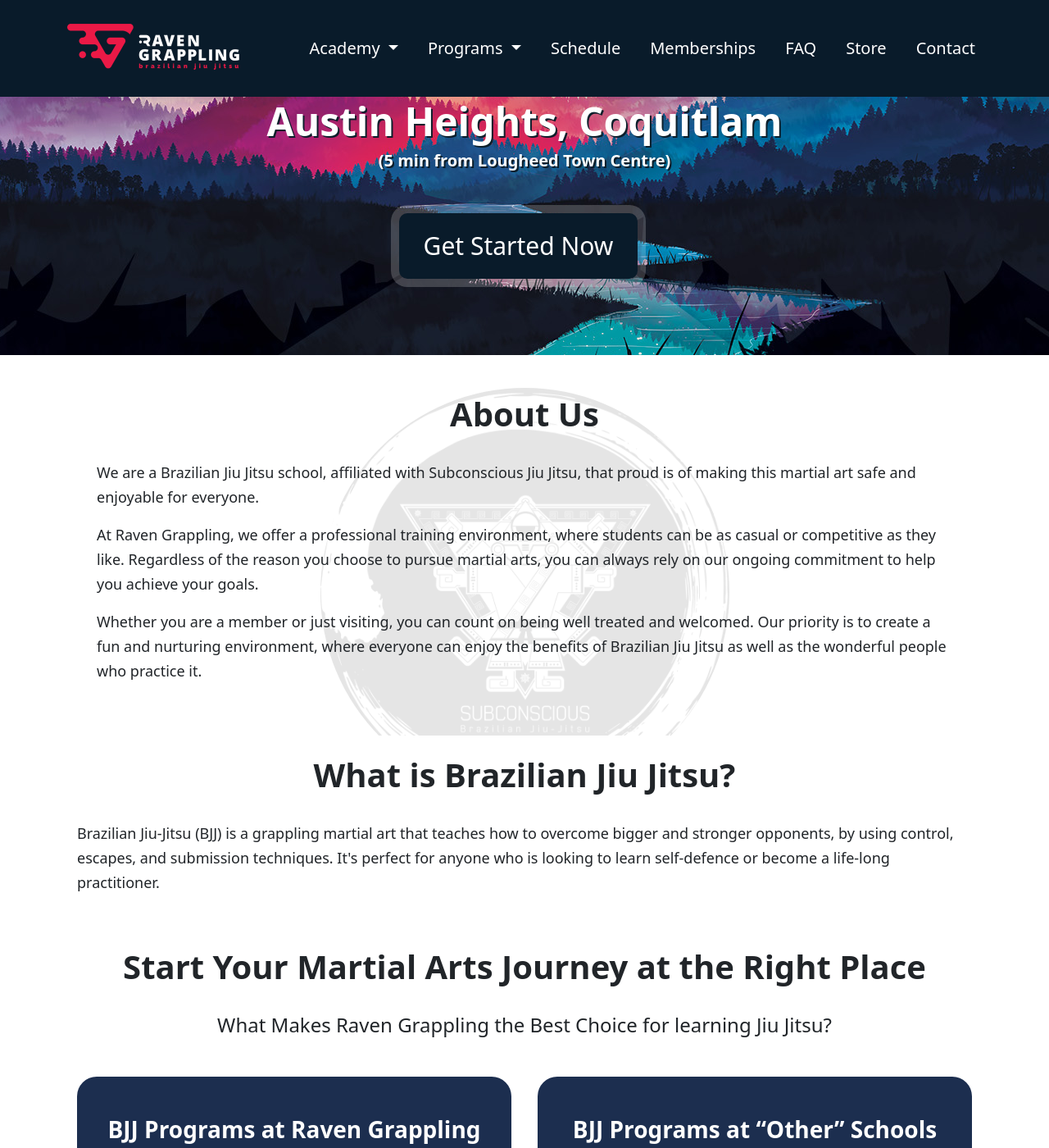
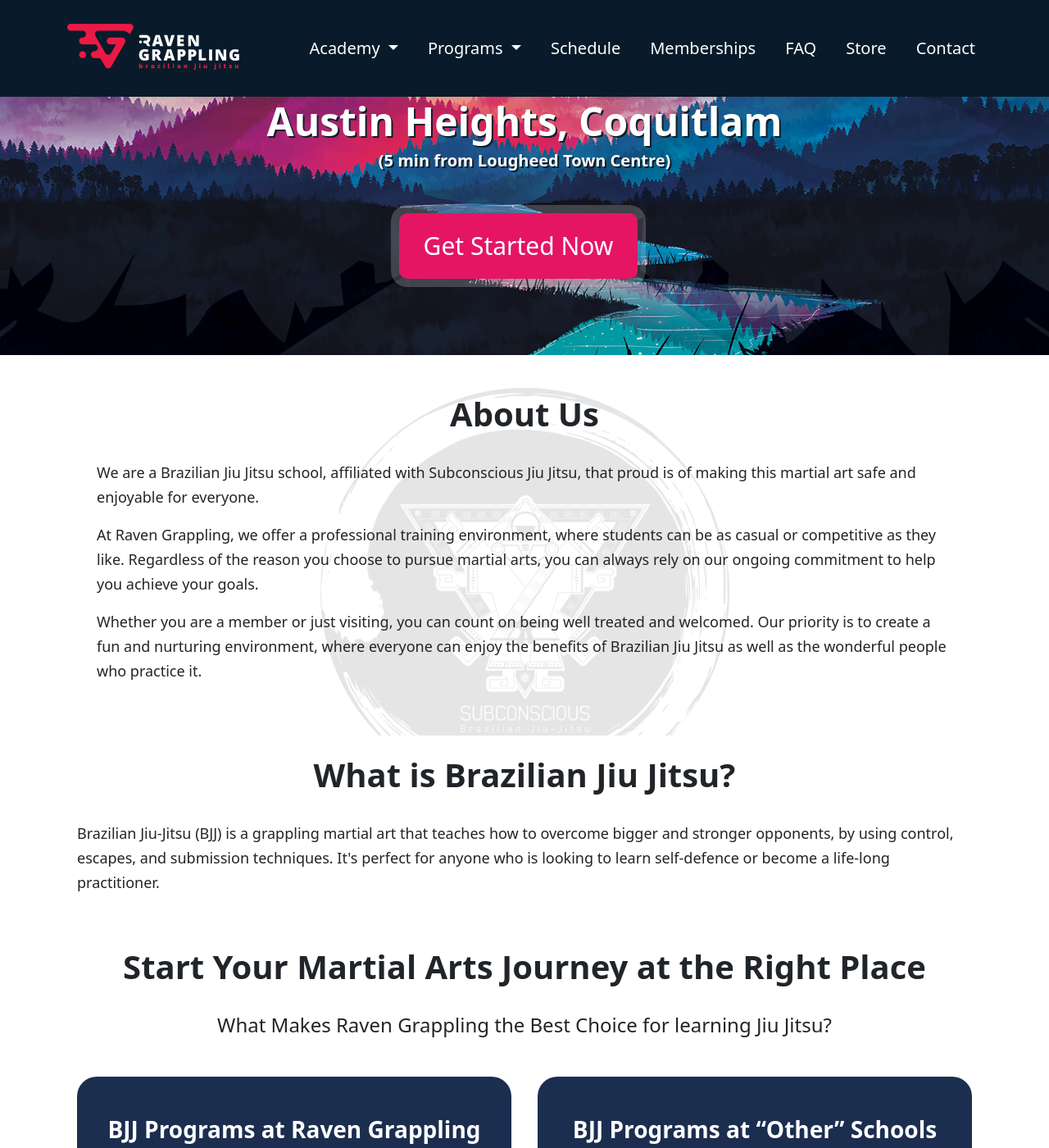
Before and after one commit to RavenGrappling/RavenGrappling.github.io, a Jekyll site: the page built from index.md, in a window 1280 px wide and 1400 px high, scrolled down 283 px. Shown: the whole window at 82% size. Built offline with Jekyll 4.4.1, drawn with Linux system fonts in a browser that asks for light colours.

Commit message:
Update raven.css

```diff
--- a/assets/css/raven.css
+++ b/assets/css/raven.css
@@ -55,14 +55,14 @@
   padding: 0 30px;
   box-shadow: 0 0 0 10px rgba(255, 255, 255, 0.2);
   border-radius: 10px;
-  background-color: #091b2a;
+  background-color: #e51564;
   color: #fff;
   text-decoration: none;
   margin: 0 15px 15px 0;
   text-align: center;
 }
 a.rg-button:hover {
-  background-color: #091b2a;
+  background-color: #eb1946;
   box-shadow: 0 0 0 10px rgba(255, 0, 0, 0.1);
 }
 footer {
```
